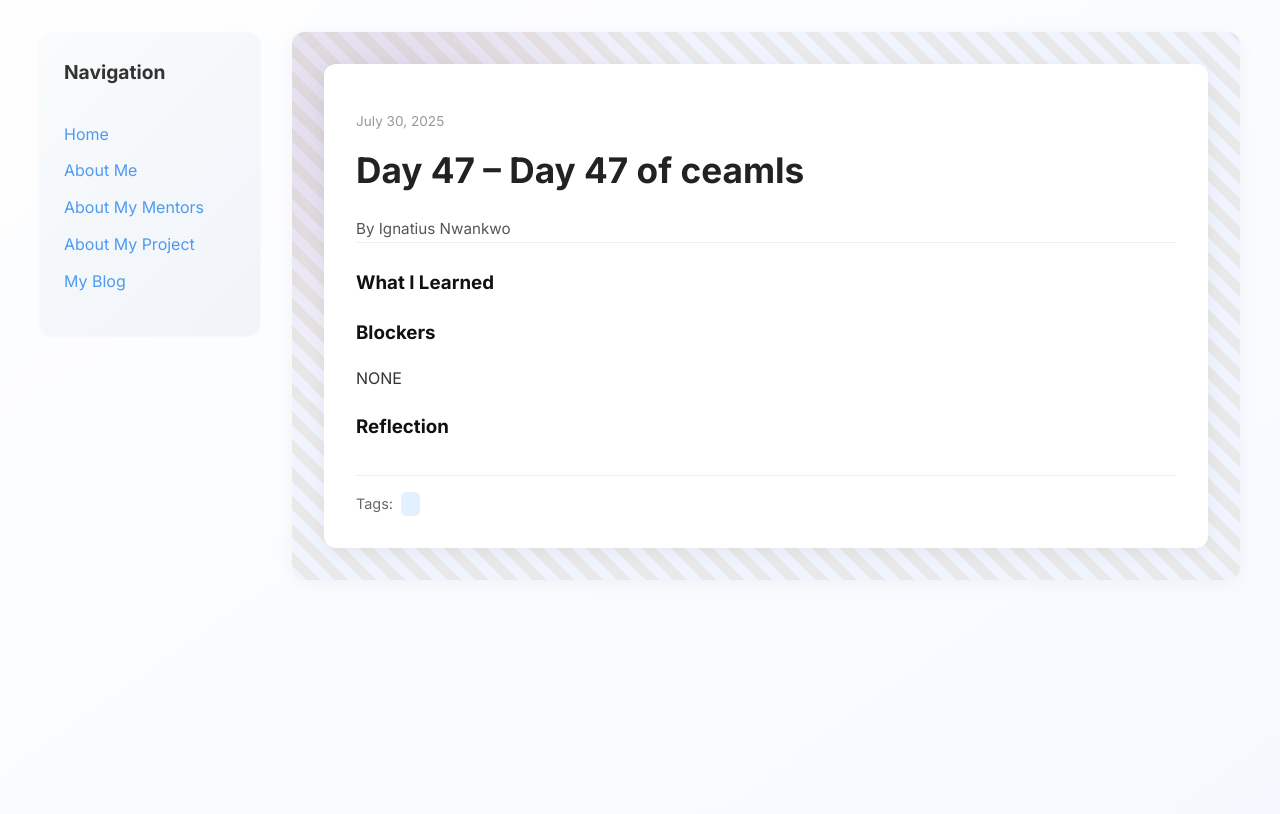
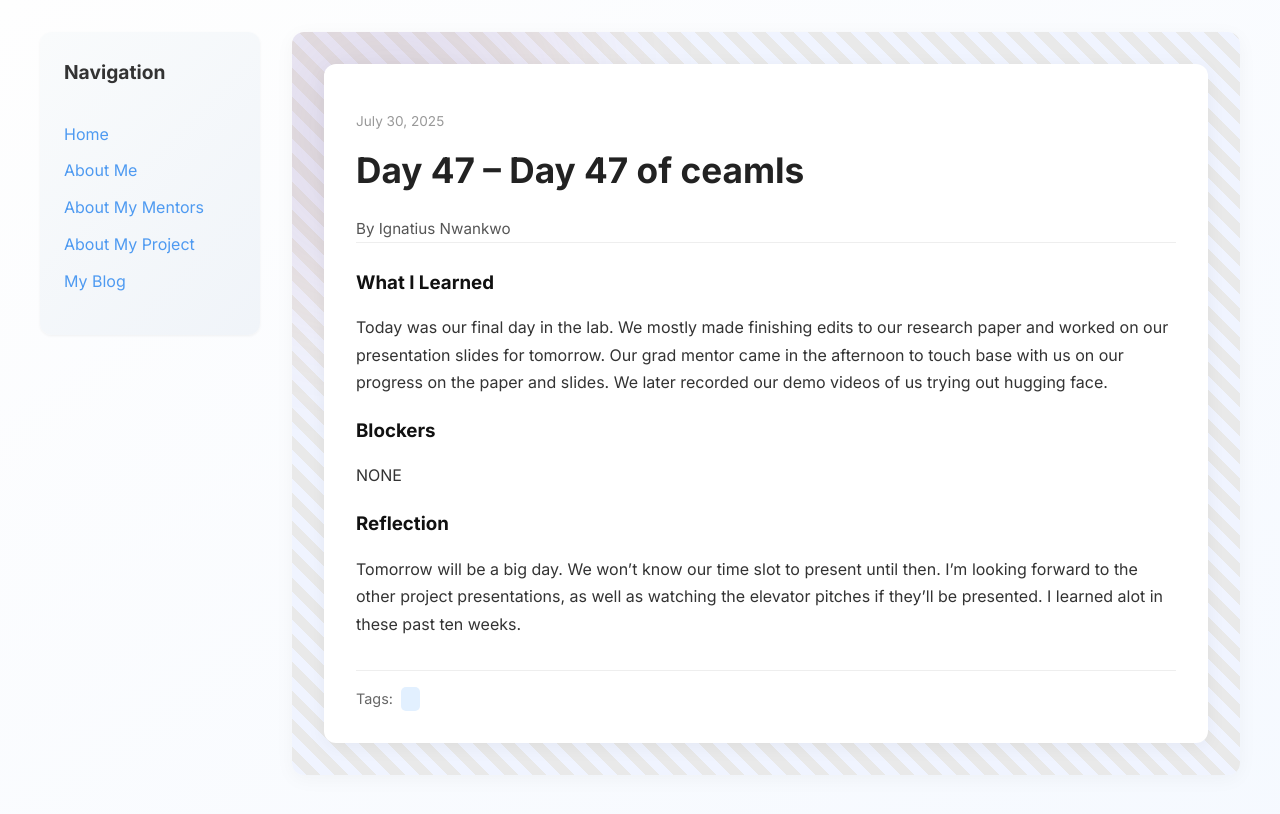
Before and after one commit to toxhi/toxhi.github.io, a Jekyll site: the page built from _posts/2025-07-30-day-47.md, in a window 1280 px wide. Shown: the top 814 px of the page. Built offline with Jekyll 4.4.1, drawn with Linux system fonts in a browser that asks for light colours.

Commit message:
Update 2025-07-30-day-47.md

```diff
--- a/_posts/2025-07-30-day-47.md
+++ b/_posts/2025-07-30-day-47.md
@@ -7,11 +7,12 @@
 tags: [""]
 
 what_i_learned: |
+  Today was our final day in the lab. We mostly made finishing edits to our research paper and worked on our presentation slides for tomorrow. Our grad mentor came in the afternoon to touch base with us on our progress on the paper and slides. We later recorded our demo videos of us trying out hugging face.
 
 
 blockers: |
   NONE
 reflection: |
-
+  Tomorrow will be a big day. We won't know our time slot to present until then. I'm looking forward to the other project presentations, as well as watching the elevator pitches if they'll be presented. I learned alot in these past ten weeks.
 
 ---
```
